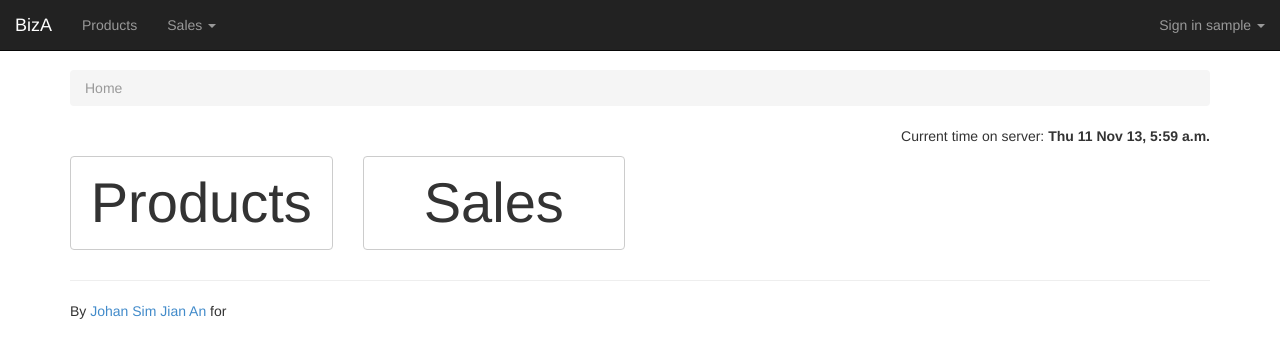
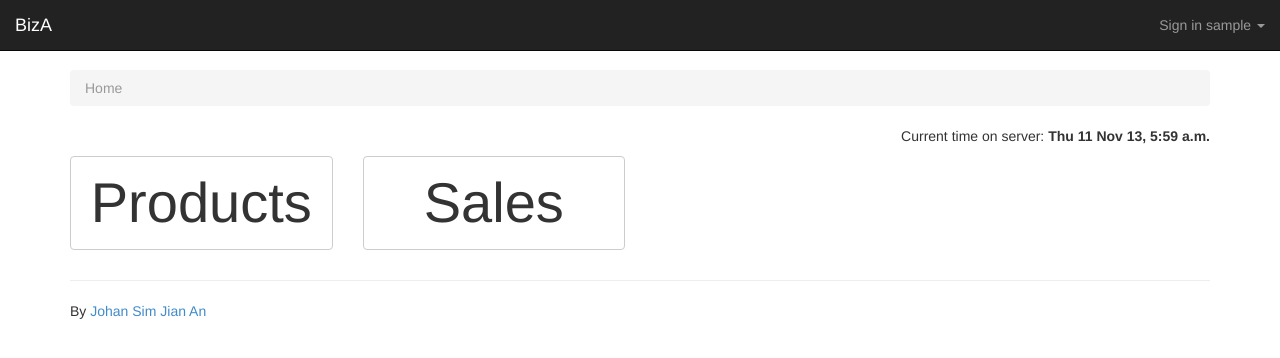
Before and after one commit to JohanSJA/BizA, a Django app: page /employees/dashboard/ in a window 1280 px wide. Shown: the top 358 px of the page. Run offline with Django 3.2, Linux system fonts and the light colour scheme; the visitor is signed in with stand-in values (Sample User, id 1); data that the repository does not hold is empty; parts of the project's set-up code (start-up, migrations or seed data) failed here and were passed over; some libraries are stand-ins or nearby versions.

Commit message:
Simplified dashboard page.

```diff
--- a/biza/templates/base_app.html
+++ b/biza/templates/base_app.html
@@ -19,26 +19,6 @@
     </div>
 
     <div class="collapse navbar-collapse navbar-exl-collapse">
-      <ul class="nav navbar-nav">
-        {% if '/stocks/' in request.path %}
-          <li class="active">
-        {% else %}
-          <li>
-        {% endif %}
-        <a href="{% url 'stocks_product_list' %}">Products</a></li>
-        {% if '/retails/' in request.path %}
-          <li class="dropdown active">
-        {% else %}
-          <li class="dropdown">
-        {% endif %}
-          <a href="#" class="dropdown-toggle" data-toggle="dropdown">Sales <b class="caret"></b></a>
-
-          <ul class="dropdown-menu">
-            <li><a href="{% url 'retails_sale_list' %}">Sales</a></li>
-            <li><a href="{% url 'retails_store_report_today' %}">Report</a></li>
-          </ul>
-        </li>
-      </ul>
       <ul class="nav navbar-nav navbar-right">
         <li class="dropdown">
           <a href="#" class="dropdown-toggle" data-toggle="dropdown">Sign in {{ user.get_username }} <b class="caret"></b></a>
@@ -66,14 +46,6 @@
   <hr />
 
   <footer>
-    <p>
-      By <a href="http://flavors.me/JohanSJA" target="_blank">Johan Sim Jian An</a>
-      for
-      {% if user.employee.company.website %}
-        <a href='{{ user.employee.company.website }}' target='_blank'>{{ user.employee.company.name }}</a>
-      {% else %}
-        {{ user.employee.company.name }}
-      {% endif %}
-    </p>
+    <p>By <a href="http://flavors.me/JohanSJA" target="_blank">Johan Sim Jian An</a></p>
   </footer>
 {% endblock %}
```
